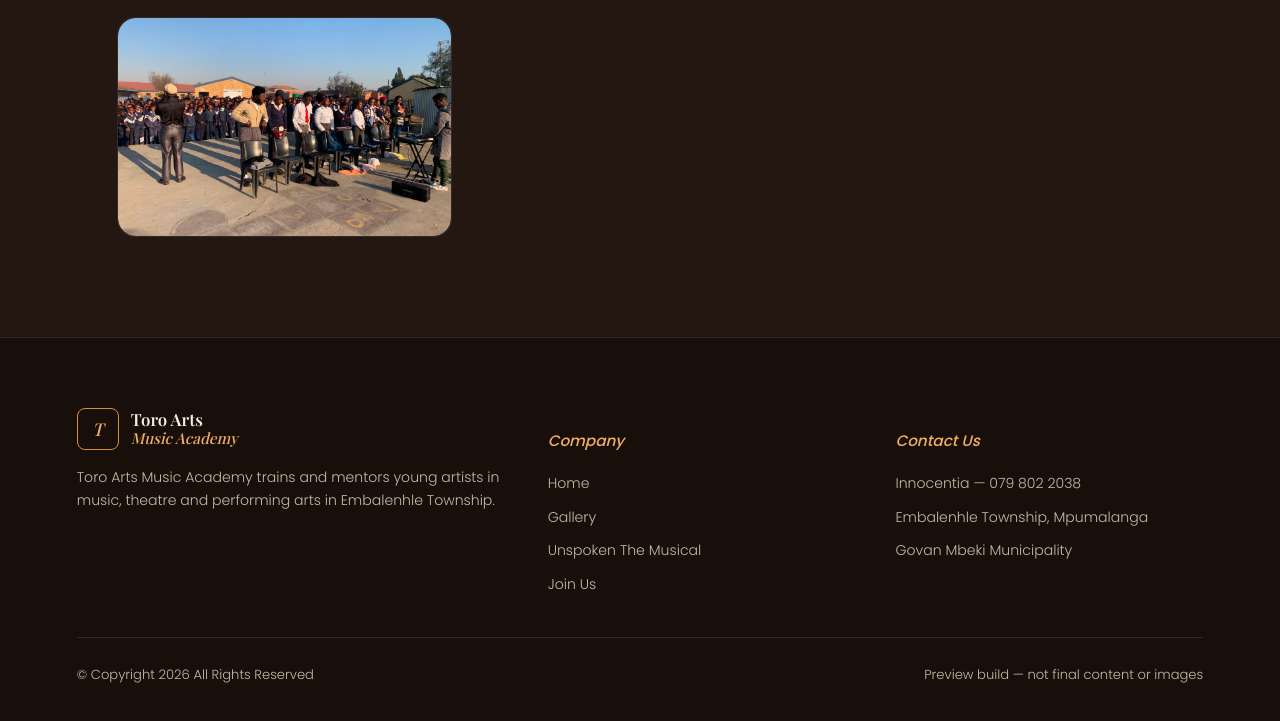
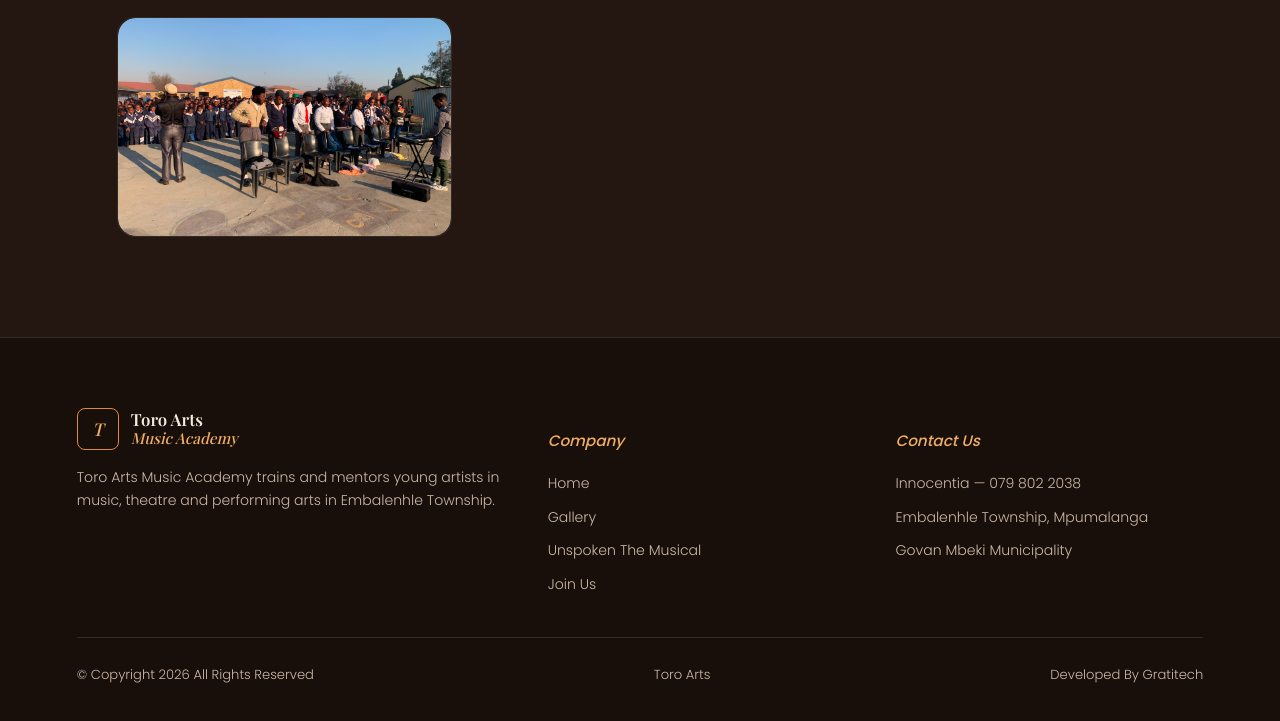
Before and after one commit to tebogo-4-dee/toro-arts, a plain HTML site: page index.html in a window 1280 px wide. Shown: the part 3579-4300 px from the top of the page. Drawn offline with nearby package versions, Linux system fonts and the light colour scheme; a web font is replaced by a local one.

Commit message:
Update index.html

```diff
--- a/index.html
+++ b/index.html
@@ -171,7 +171,8 @@
   </div>
   <div class="footer-bottom">
     <span>© Copyright 2026 All Rights Reserved</span>
-    <span>Preview build — not final content or images</span>
+    <span>Toro Arts</span>
+    <span>Developed By Gratitech</span>
   </div>
 </footer>
 
```
